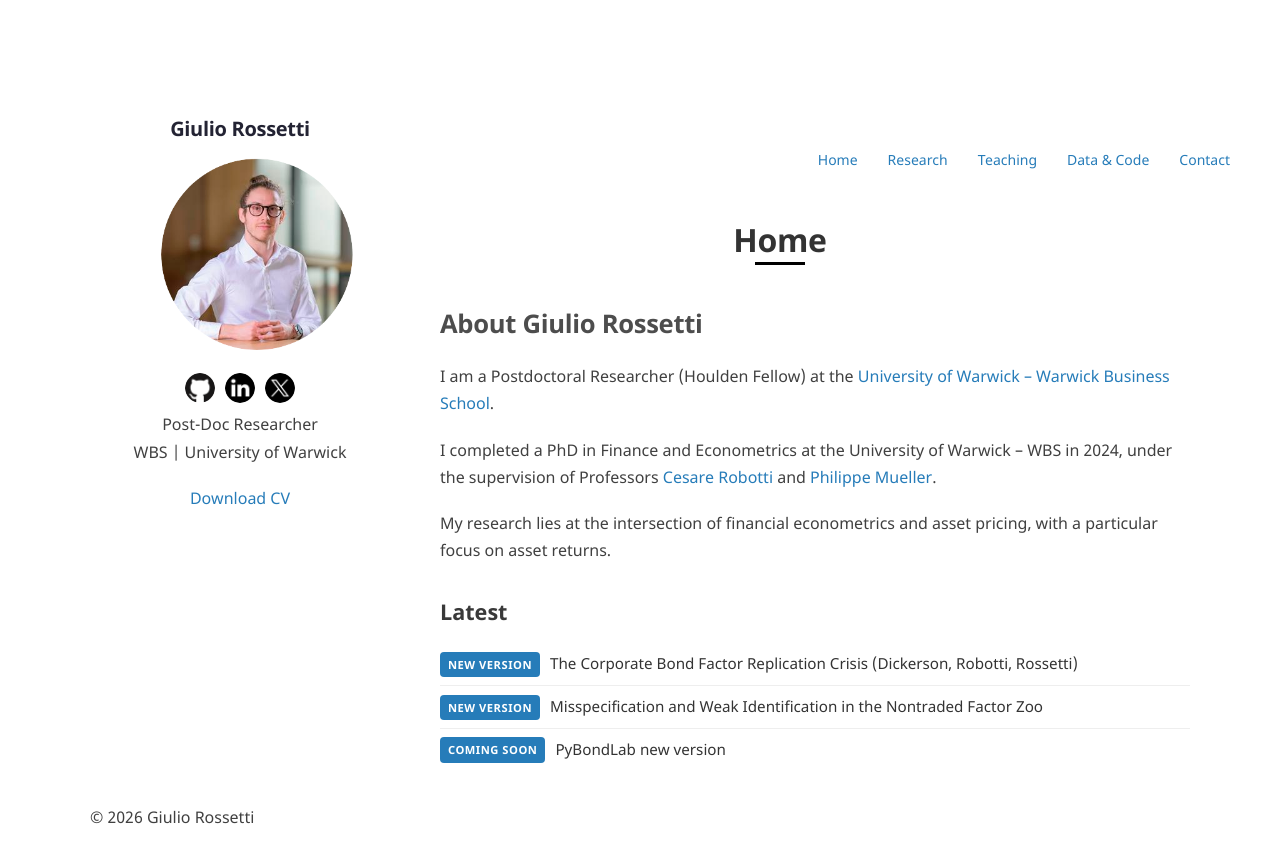
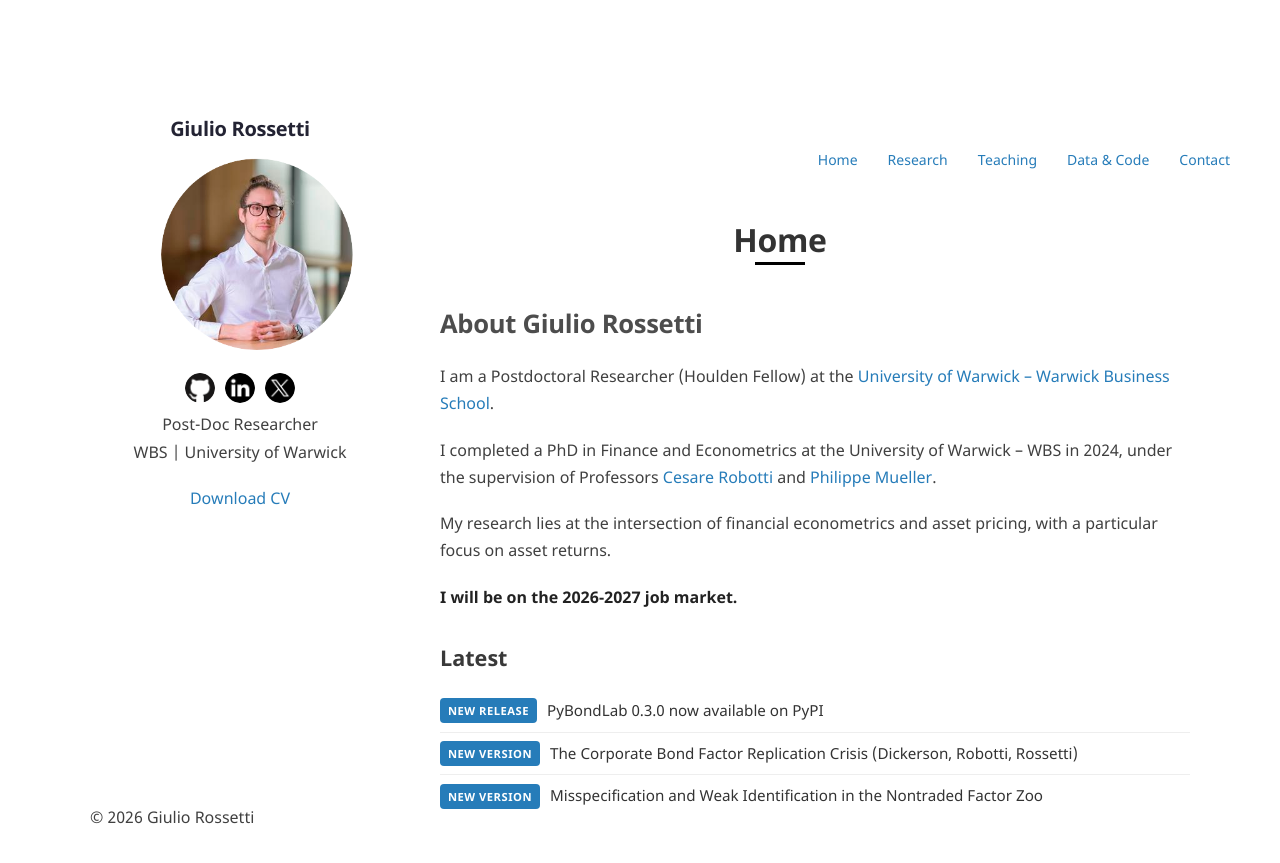
Before and after one commit to GiulioRossetti94/giuliorossetti94.github.io, a Jekyll site: the page built from index.md, in a window 1280 px wide. Shown: the top 863 px of the page. Built offline with Jekyll 4.4.1, drawn with Linux system fonts in a browser that asks for light colours.

Commit message:
Update research page, add PyBondLab 0.3.0 news and job market note
- Reorder papers, mark Replication Crisis as R&R
- Add Common Pitfalls permanent working paper
- New abstract for nontraded factor zoo paper

Co-Authored-By: Claude Opus 5.5 (1M context) <noreply@anthropic.com>

```diff
--- a/_data/latest.yml
+++ b/_data/latest.yml
@@ -15,6 +15,12 @@
 #   link: /research/
 #   pin: true
 
+- date: 2026-09-24
+  type: code
+  badge: "New release"
+  title: "PyBondLab 0.3.0 now available on PyPI"
+  link: https://pypi.org/project/pybondlab/
+
 - date: 2026-04-13
   type: paper
   badge: "New version"
@@ -28,10 +34,4 @@
   title: "Misspecification and Weak Identification in the Nontraded Factor Zoo"
   link: /research/
 
-- date: 2026-01-16
-  type: code
-  badge: "Coming soon"
-  title: "PyBondLab new version"
-  link: /data-code/
-
 # Add new items at the top
--- a/index.md
+++ b/index.md
@@ -11,6 +11,8 @@ I am a Postdoctoral Researcher (Houlden Fellow) at the [University of Warwick --
 I completed a PhD in Finance and Econometrics at the University of Warwick -- WBS in 2024, under the supervision of Professors [Cesare Robotti](https://cesarerobotti.com) and [Philippe Mueller](https://www.wbs.ac.uk/about/person/philippe-mueller/).
 
 My research lies at the intersection of financial econometrics and asset pricing, with a particular focus on asset returns.
+
+**I will be on the 2026-2027 job market.**
 
 <script type="application/ld+json">
 {
```
Also changed, not shown: research.md (+14 -2 lines).
